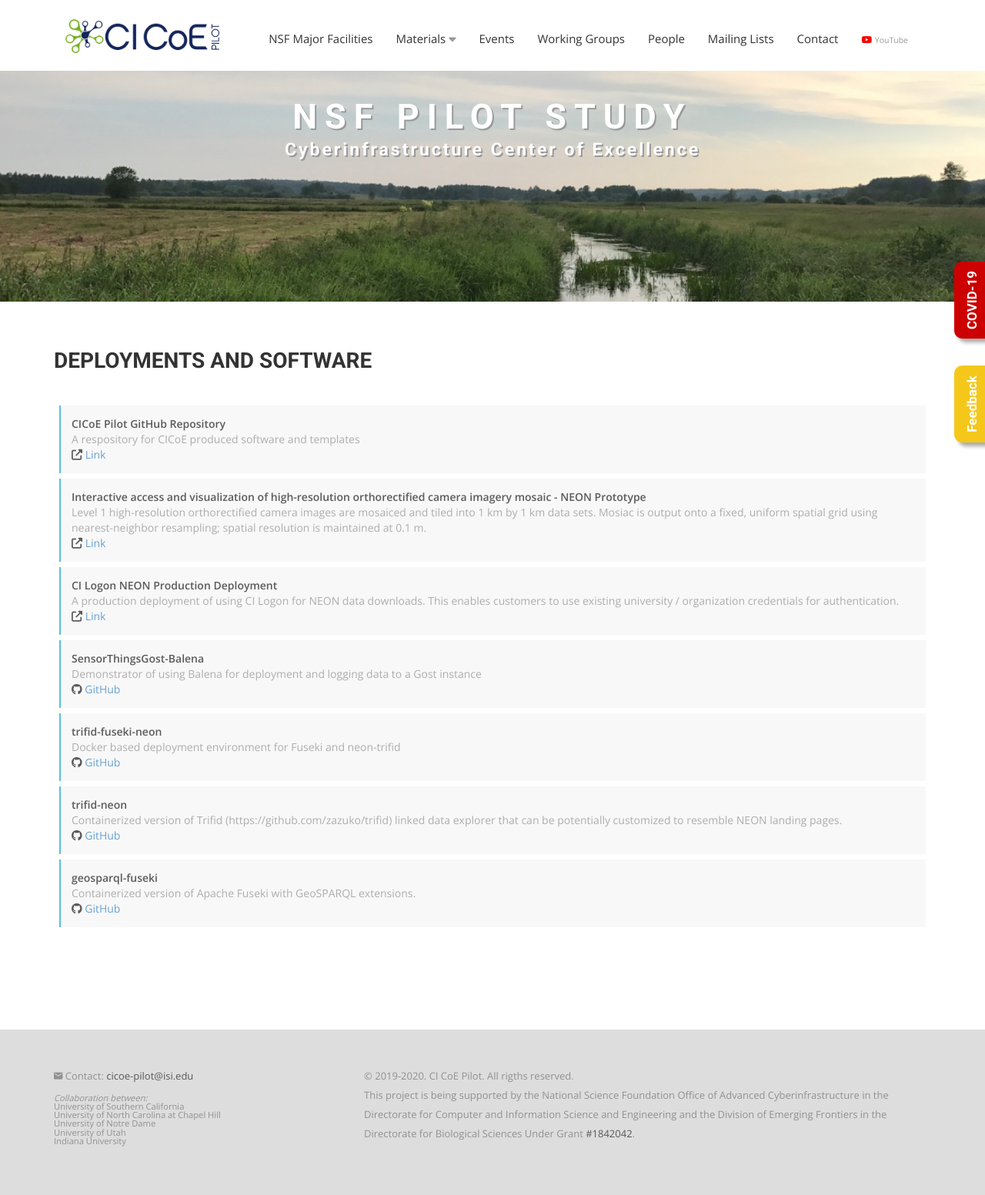
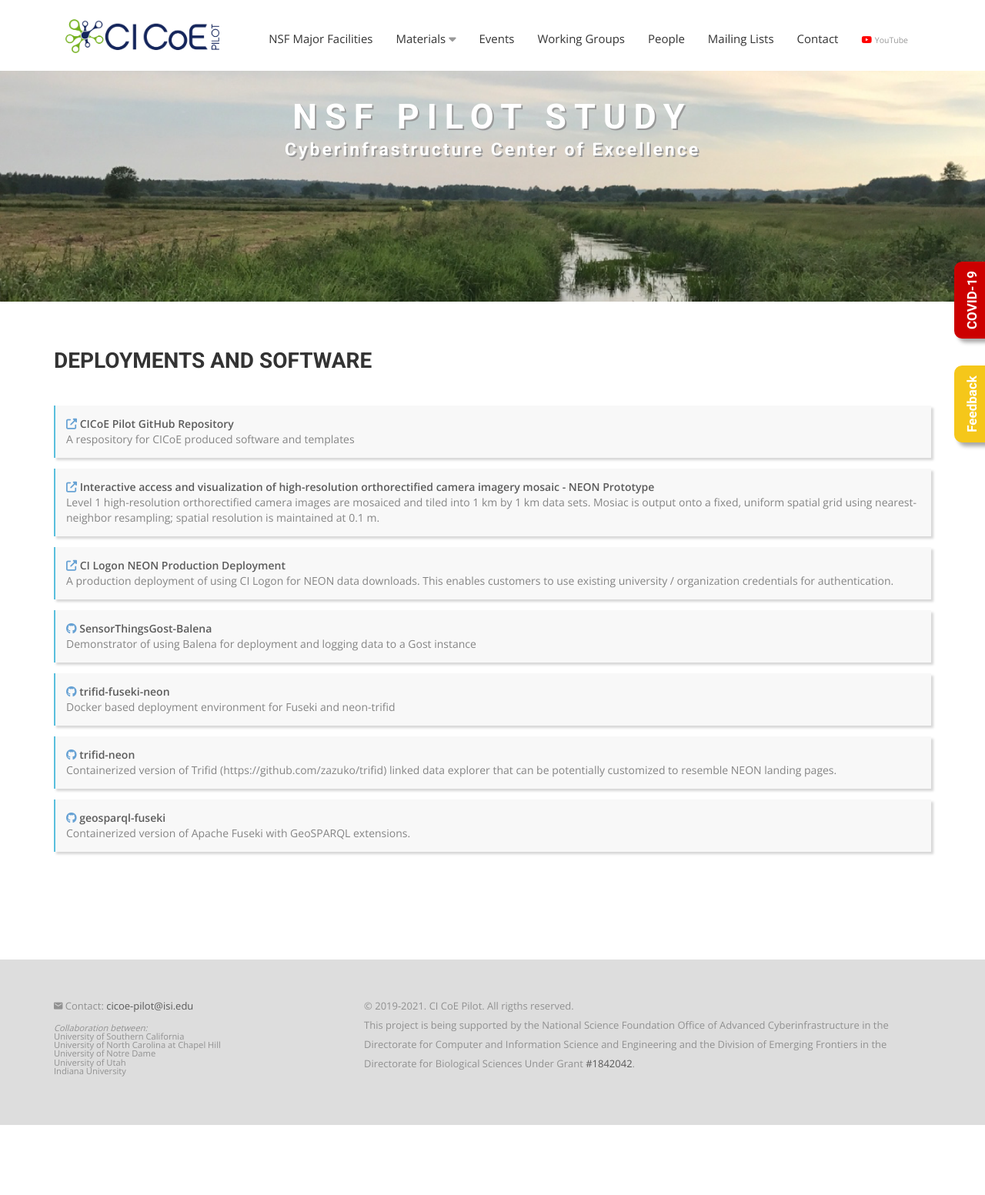
Before and after one commit to cicoe/cicoe.github.io, a Jekyll site: the page built from deployments_software.html, in a window 1280 px wide. Shown: the whole page at 77% size. Built offline with Jekyll 4.4.1, drawn with Linux system fonts in a browser that asks for light colours; nearby versions of some CDN libraries; some web fonts are replaced; after the commit the page ends 1462 px from its top, so only the background shows below that.

```diff
--- a/_includes/footer.html
+++ b/_includes/footer.html
@@ -18,7 +18,7 @@
             </div>
             <div class="col-md-8">
                 <p style="padding-left: 1em; text-align: left">
-                    &copy; 2019-2020. CI CoE Pilot. All rigths reserved.<br/>
+                    &copy; 2019-{{ 'now' | date: "%Y" }}. CI CoE Pilot. All rigths reserved.<br/>
                     This project is being supported by the National Science Foundation
                     Office of Advanced Cyberinfrastructure in the Directorate for
                     Computer and Information Science and Engineering and the Division
--- a/css/style.css
+++ b/css/style.css
@@ -70,24 +70,24 @@
 }
 
 .software {
-    margin: 0.5em;
+    margin-bottom: 1em;
     padding: 1em;
     border-left: 0.2em solid #31b0d5;
     background-color: #f7f7f7;
     opacity: 0.8;
     text-align: left;
-    min-height: 6em;
+    box-shadow: #ccc 3px 3px 3px;
 }
 
 .template {
     margin: 0.5em;
     padding: 1em;
-    border: 1px solid #ddd;
     border-left: 0.2em solid #d58512;
     background-color: #fafafa;
     opacity: 0.8;
     text-align: left;
     min-height: 8em;
+    box-shadow: #ccc 3px 3px 3px;
 }
 
 .testimonial {
@@ -405,3 +405,10 @@
     /*color: #2B4363;*/
     color: #86AE52;
 }
+
+.materials {
+    margin-bottom: 0.5em;
+    background-color: #f7f7f7;
+    padding: 0.5em 1em;
+    box-shadow: #ccc 2px 2px 2px;
+}
--- a/deployments_software.html
+++ b/deployments_software.html
@@ -11,18 +11,20 @@
                 <div class="section-title">
                     <h2>Deployments and Software</h2>
                 </div>
-                <div class="material" style="margin-top:3em">
+                <div style="margin-top:3em">
                     {% for n in site.data.deployments_software %}
                     <div class="software">
-                        <strong>{{ n.title }}</strong><br />
-                            <span style="color: #999">{{ n.desc }}</span>
+                        <strong>
                             {% if n.link.size > 0 %}
-                            <br /><i class="fas fa-external-link-alt"></i> <a href="{{ n.link }}" target="_blank">Link</a>
+                            <a href="{{ n.link }}" target="_blank"><i class="fas fa-external-link-alt"></i></a>
                             {% endif %}
                             {% if n.github_link.size > 0 %}
-                            <br /><i class="fab fa-github"></i> <a href="{{ n.github_link }}" target="_blank">GitHub</a>
+                            <a href="{{ n.github_link }}" target="_blank"><i class="fab fa-github"></i></a>
                             {% endif %}
-                        </li>
+                            {{ n.title }}
+                        </strong>
+                        <br/>
+                        <span style="color: #666">{{ n.desc }}</span>
                     </div>
                     {% endfor %}
                 </div>
```
Also changed, not shown: materials.html (added, +121 -0 lines).
